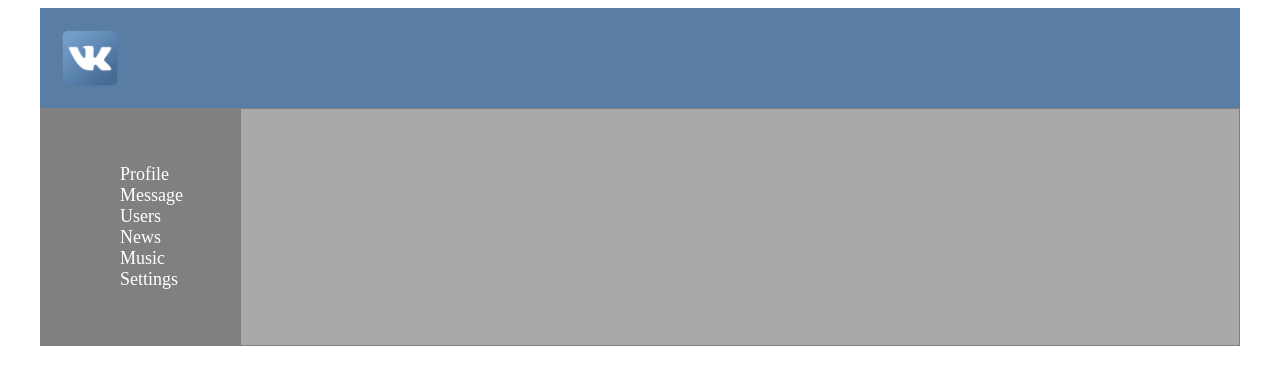
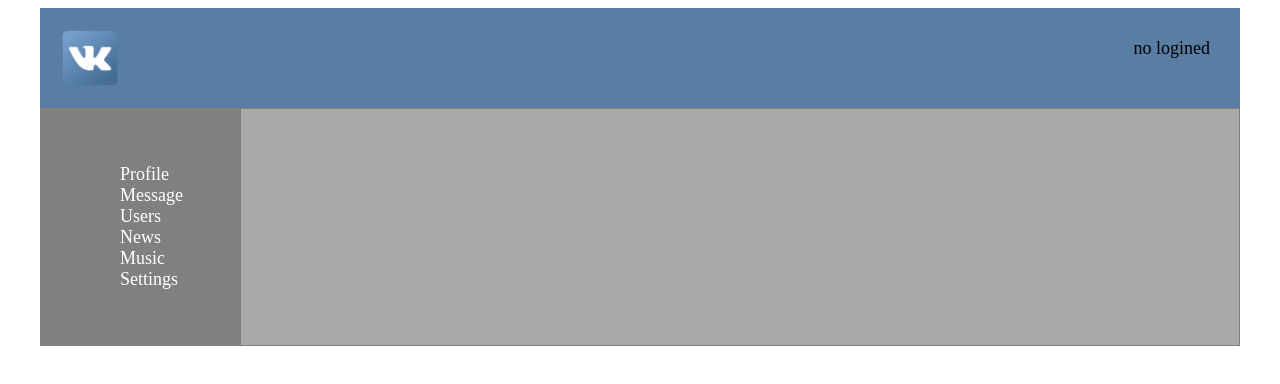
Before and after one commit to andrey-yalta/second-network, a React (Create React App) app: page / in a window 1280 px wide. Shown: the top 384 px of the page. Built offline with nearby package versions, Linux system fonts and the light colour scheme; no server answers.

Commit message:
lesson 61 create authintificate

```diff
--- a/src/App.js
+++ b/src/App.js
@@ -1,13 +1,13 @@
 import React from 'react';
 import './App.css';
 import profileBackground from "./profile.jpeg"
-import Header from "./components/Header/Header";
 import Navbar from "./components/Navbar/Navbar";
-import Profile from "./components/Profile/Profile";
 import DialogsContainer from "./components/Dialogs/DialogsContainer";
 import {BrowserRouter, Route} from "react-router-dom";
 import UsersContainer from "./components/Users/UsersContainer";
 import ProfileContainer from "./components/Profile/ProfileContainer";
+
+import HeaderContainer from "./components/Header/HeaderContainer";
 
 const App =(props)=>{
     // debugger;
@@ -15,7 +15,7 @@ const App =(props)=>{
 
       <BrowserRouter>    {/* короче это библиотека которая позволяет менять url адресс */}
       <div className="main">
-         <Header/>
+         <HeaderContainer/>
          <Navbar/>
           <div className="content" >
               {/*<Route path={"/profile"} component ={Profile}/>    /!* меняет url на profile и отрисовывает компоненту профайл *!/*/}
--- a/src/components/Header/Header.js
+++ b/src/components/Header/Header.js
@@ -1,10 +1,14 @@
 import React from "react";
 import s from "./Header.module.css"
 import icon from "../../vk.png";
-const Header =()=>{
+import {NavLink} from "react-router-dom";
+const Header =(props)=>{
     return(
+
         <div className={s.header}>
+
             <img src={icon} alt="network"/>
+            <NavLink to={"/profile/2"}><span>{props.login ? props.login: "no logined"}</span></NavLink>
         </div>
     )
 }
--- a/src/components/Header/Header.module.css
+++ b/src/components/Header/Header.module.css
@@ -6,3 +6,16 @@
     height: 60px;
     padding: 20px;
 }
+.header span{
+    float: right;
+    margin-top: 30px;
+    margin-right: 30px;
+    font-size: 18px;
+}
+.header a{
+    color: black;
+}
+.header a:hover{
+    color: blue;
+    text-decoration: underline;
+}
--- /dev/null
+++ b/src/components/Header/HeaderContainer.js
@@ -0,0 +1,36 @@
+import React from "react";
+import {
+
+    toggleIsFetching,
+    setAuthData,
+} from "../../redux/auth-reducer";
+import {connect} from "react-redux";
+import * as axios from "axios";
+import Header from "./Header";
+
+let mapStateToProps = (state) => {
+    return {
+        isFetching: state.auth.isFetching,
+        data:state.auth.data,
+    };
+};
+class HeaderAPIContainer extends React.Component {
+
+    componentDidMount() {
+        debugger;
+        this.props.toggleIsFetching(true);
+        axios.get(`https://social-network.samuraijs.com/api/1.0/auth/me`, {withCredentials:true})
+            .then(response => {
+                this.props.setAuthData(response.data);
+                this.props.toggleIsFetching(false);
+            })
+        debugger;
+    }
+
+    render() {
+        debugger;
+        return(<Header  {...this.props.data.data}/>)
+    }
+}
+const HeaderContainer = connect(mapStateToProps, {setAuthData,toggleIsFetching})(HeaderAPIContainer);
+export default HeaderContainer;
--- a/src/components/Navbar/Navbar.js
+++ b/src/components/Navbar/Navbar.js
@@ -2,10 +2,11 @@ import React from "react";
 import s from "./Navbar.module.css"
 import {NavLink} from "react-router-dom";
 
-const Navbar =()=> {
-
+const Navbar =(props)=> {
+    debugger;
     return(
         <div className={s.sidebar} >
+            {/*{props.login}*/}
             <ul>
                 {/*NAvLink нужны чтобы страница не перезагружалась при переходе на ссылки*/}
                 {/* activeClassName - надо сделать чтобы выделять ссылки (в  css - .item.active надо делать*/}
--- /dev/null
+++ b/src/redux/auth-reducer.js
@@ -0,0 +1,23 @@
+const SET_AUTH_DATA = "SET-AUTH-DATA";
+let initialState ={
+    data:{},
+    isFetching:false,
+}
+let  authReducer =(state = initialState,action)=>{
+    switch (action.type) {
+
+        case "SET-AUTH-DATA":{
+            debugger;
+            return { ...state, data: {...action.data}};
+        }
+        case "TOGGLE-IS-FETCHING":{
+            debugger;
+            return {...state, isFetching: action.isFetchingValue};
+        }
+        default:
+            return state;
+    }
+}
+export default authReducer;
+export const toggleIsFetching =(isFetchingValue)=>({type:"TOGGLE-IS-FETCHING",isFetchingValue:isFetchingValue })
+export const setAuthData =(data)=>({type:SET_AUTH_DATA, data:data})
--- a/src/redux/redux-store.js
+++ b/src/redux/redux-store.js
@@ -2,12 +2,15 @@ import {createStore, combineReducers} from "redux";
 import profileReducer from "./profile-reducer";
 import dialogsReducer from "./dialogs-reducer";
 import userReducers from "./users-reducer";
+import authReducer from "./auth-reducer";
 
 
 let reducers = combineReducers({
         profilePage: profileReducer,
         dialogsPage: dialogsReducer,
         usersPage: userReducers,
+        auth:authReducer,
+
     });
 let store = createStore(reducers);
 export default store;
```
